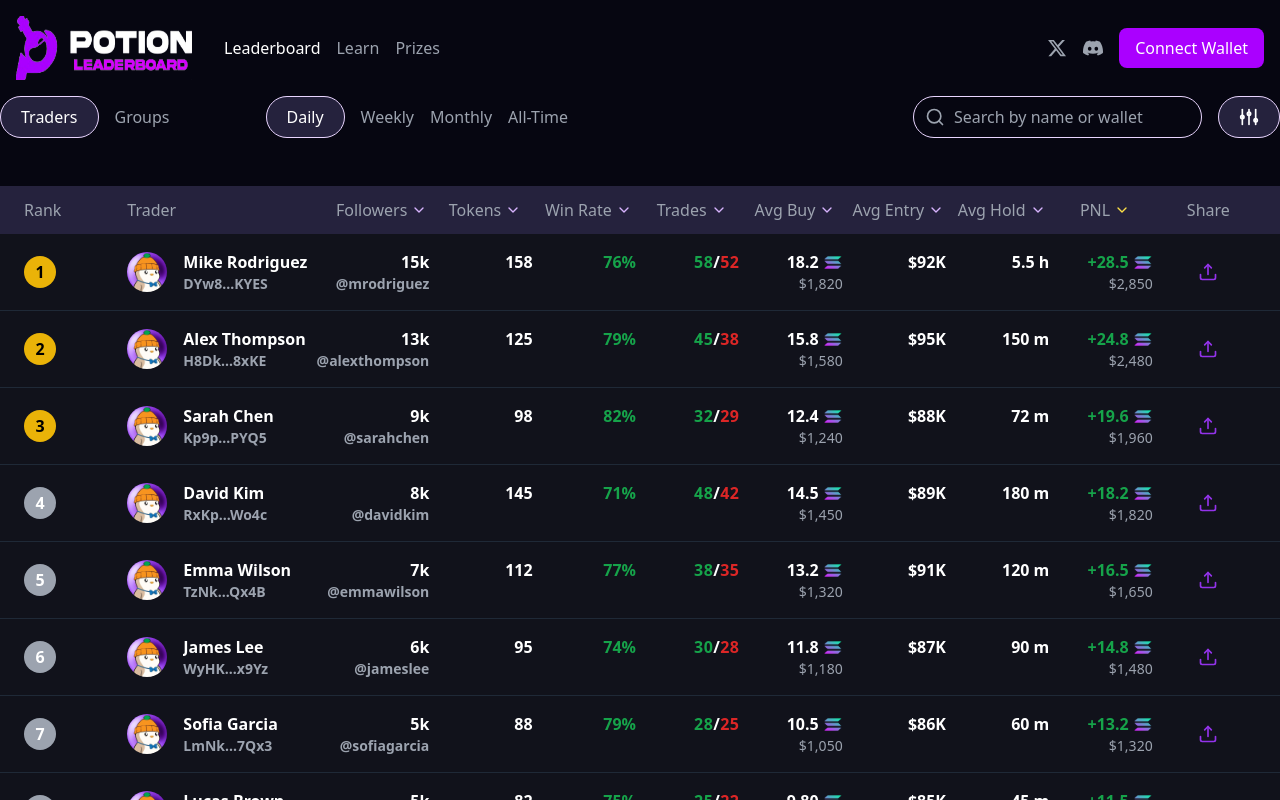
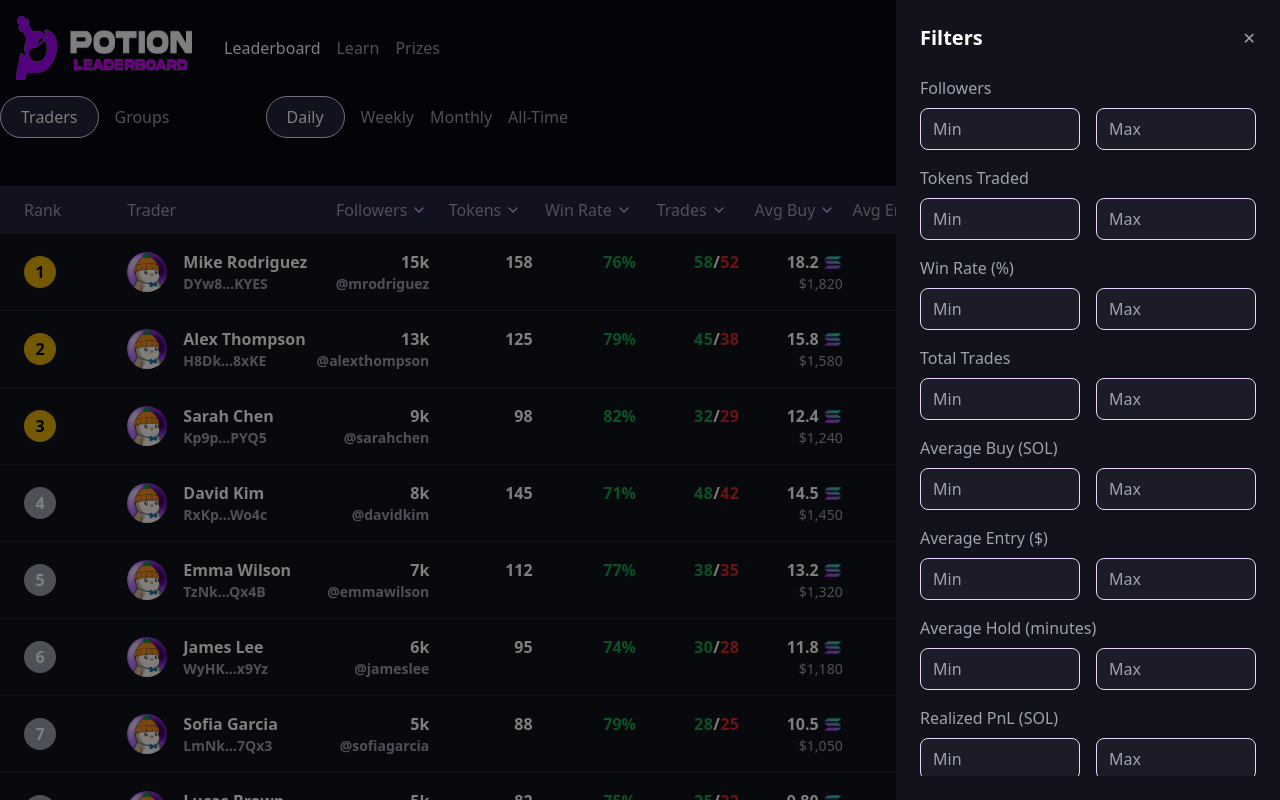
Before and after one commit to deiv-hash/potion-leaderboard, a Next.js app: page / in a window 1280 px wide. Both pictures are taken after a click on the button 1249 px from the left and 117 px from the top of the page. Shown: the top 800 px of the page. Built offline with nearby package versions, Linux system fonts and the light colour scheme.

Commit message:
Implement interactive filter drawer with range filters

```diff
--- a/app/components/Filter.tsx
+++ b/app/components/Filter.tsx
@@ -1,9 +1,167 @@
+import { useState } from "react";
 import { FilterIcon } from "./icons/FilterIcon";
+import { FilterRange, Filters } from "../types/trader";
 
-export function Filter() {
+interface FilterProps {
+  filters: Filters;
+  onFilterChange: (filters: Filters) => void;
+}
+
+interface RangeFilterProps {
+  label: string;
+  range: FilterRange | undefined;
+  onChange: (range: FilterRange) => void;
+}
+
+function RangeFilter({ label, range, onChange }: RangeFilterProps) {
   return (
-    <button className="btn-tab flex items-center gap-2">
-      <FilterIcon className="h-5 w-5" />
-    </button>
+    <div className="mb-4">
+      <label className="block text-gray-400 mb-2">{label}</label>
+      <div className="flex gap-4">
+        <input
+          type="number"
+          placeholder="Min"
+          value={range?.min || ""}
+          onChange={(e) =>
+            onChange({
+              ...range,
+              min: e.target.value ? Number(e.target.value) : undefined,
+            })
+          }
+          className="w-full bg-[#1C1C28] border border-purple-200 rounded-lg px-3 py-2"
+        />
+        <input
+          type="number"
+          placeholder="Max"
+          value={range?.max || ""}
+          onChange={(e) =>
+            onChange({
+              ...range,
+              max: e.target.value ? Number(e.target.value) : undefined,
+            })
+          }
+          className="w-full bg-[#1C1C28] border border-purple-200 rounded-lg px-3 py-2"
+        />
+      </div>
+    </div>
   );
 }
+
+export function Filter({ filters, onFilterChange }: FilterProps) {
+  const [isOpen, setIsOpen] = useState(false);
+
+  const updateFilter = (key: keyof Filters, value: FilterRange) => {
+    onFilterChange({
+      ...filters,
+      [key]: value,
+    });
+  };
+
+  return (
+    <>
+      <button
+        className="btn-tab flex items-center gap-2"
+        onClick={() => setIsOpen(true)}
+      >
+        <FilterIcon className="h-5 w-5" />
+      </button>
+
+      {/* Overlay */}
+      {isOpen && (
+        <div
+          className="fixed inset-0 bg-black bg-opacity-50 z-40"
+          onClick={() => setIsOpen(false)}
+        />
+      )}
+
+      {/* Drawer */}
+      <div
+        className={`fixed right-0 top-0 h-full w-96 bg-[#11121B] z-50 transform transition-transform duration-300 ease-in-out ${
+          isOpen ? "translate-x-0" : "translate-x-full"
+        }`}
+      >
+        <div className="p-6">
+          <div className="flex justify-between items-center mb-6">
+            <h2 className="text-xl font-bold text-white">Filters</h2>
+            <button
+              onClick={() => setIsOpen(false)}
+              className="text-gray-400 hover:text-white"
+            >
+              ✕
+            </button>
+          </div>
+
+          <div className="overflow-y-auto h-[calc(100vh-100px)]">
+            <RangeFilter
+              label="Followers"
+              range={filters.xFollowersRange}
+              onChange={(range) => updateFilter("xFollowersRange", range)}
+            />
+            <RangeFilter
+              label="Tokens Traded"
+              range={filters.tokensRange}
+              onChange={(range) => updateFilter("tokensRange", range)}
+            />
+            <RangeFilter
+              label="Win Rate (%)"
+              range={filters.winRateRange}
+              onChange={(range) => updateFilter("winRateRange", range)}
+            />
+            <RangeFilter
+              label="Total Trades"
+              range={filters.tradesCountRange}
+              onChange={(range) => updateFilter("tradesCountRange", range)}
+            />
+            <RangeFilter
+              label="Average Buy (SOL)"
+              range={filters.avgBuyRange}
+              onChange={(range) => updateFilter("avgBuyRange", range)}
+            />
+            <RangeFilter
+              label="Average Entry ($)"
+              range={filters.avgEntryRange}
+              onChange={(range) => updateFilter("avgEntryRange", range)}
+            />
+            <RangeFilter
+              label="Average Hold (minutes)"
+              range={filters.avgHoldRange}
+              onChange={(range) => updateFilter("avgHoldRange", range)}
+            />
+            <RangeFilter
+              label="Realized PnL (SOL)"
+              range={filters.realizedPnlRange}
+              onChange={(range) => updateFilter("realizedPnlRange", range)}
+            />
+
+            <div className="mt-6 flex gap-4">
+              <button
+                onClick={() => {
+                  onFilterChange({
+                    ...filters,
+                    xFollowersRange: undefined,
+                    tokensRange: undefined,
+                    winRateRange: undefined,
+                    tradesCountRange: undefined,
+                    avgBuyRange: undefined,
+                    avgEntryRange: undefined,
+                    avgHoldRange: undefined,
+                    realizedPnlRange: undefined,
+                  });
+                }}
+                className="w-full py-2 px-4 border border-purple-200 text-purple-200 rounded-lg hover:bg-purple-200 hover:text-black transition-colors"
+              >
+                Reset
+              </button>
+              <button
+                onClick={() => setIsOpen(false)}
+                className="w-full py-2 px-4 bg-purple-600 text-white rounded-lg hover:bg-purple-700 transition-colors"
+              >
+                Apply
+              </button>
+            </div>
+          </div>
+        </div>
+      </div>
+    </>
+  );
+}
--- a/app/hooks/useTraders.ts
+++ b/app/hooks/useTraders.ts
@@ -21,9 +21,76 @@ export function useTraders(filters: Filters): UseTradersProps {
           sortBy: filters.sortBy,
           sortDirection: filters.sortDirection,
         });
+
         if (filters.search) {
           queryParams.append("search", filters.search);
         }
+
+        // Add range filters
+        if (filters.xFollowersRange?.min)
+          queryParams.append(
+            "xFollowersMin",
+            filters.xFollowersRange.min.toString()
+          );
+        if (filters.xFollowersRange?.max)
+          queryParams.append(
+            "xFollowersMax",
+            filters.xFollowersRange.max.toString()
+          );
+
+        if (filters.tokensRange?.min)
+          queryParams.append("tokensMin", filters.tokensRange.min.toString());
+        if (filters.tokensRange?.max)
+          queryParams.append("tokensMax", filters.tokensRange.max.toString());
+
+        if (filters.winRateRange?.min)
+          queryParams.append("winRateMin", filters.winRateRange.min.toString());
+        if (filters.winRateRange?.max)
+          queryParams.append("winRateMax", filters.winRateRange.max.toString());
+
+        if (filters.tradesCountRange?.min)
+          queryParams.append(
+            "tradesMin",
+            filters.tradesCountRange.min.toString()
+          );
+        if (filters.tradesCountRange?.max)
+          queryParams.append(
+            "tradesMax",
+            filters.tradesCountRange.max.toString()
+          );
+
+        if (filters.avgBuyRange?.min)
+          queryParams.append("avgBuyMin", filters.avgBuyRange.min.toString());
+        if (filters.avgBuyRange?.max)
+          queryParams.append("avgBuyMax", filters.avgBuyRange.max.toString());
+
+        if (filters.avgEntryRange?.min)
+          queryParams.append(
+            "avgEntryMin",
+            filters.avgEntryRange.min.toString()
+          );
+        if (filters.avgEntryRange?.max)
+          queryParams.append(
+            "avgEntryMax",
+            filters.avgEntryRange.max.toString()
+          );
+
+        if (filters.avgHoldRange?.min)
+          queryParams.append("avgHoldMin", filters.avgHoldRange.min.toString());
+        if (filters.avgHoldRange?.max)
+          queryParams.append("avgHoldMax", filters.avgHoldRange.max.toString());
+
+        if (filters.realizedPnlRange?.min)
+          queryParams.append(
+            "realizedPnlMin",
+            filters.realizedPnlRange.min.toString()
+          );
+        if (filters.realizedPnlRange?.max)
+          queryParams.append(
+            "realizedPnlMax",
+            filters.realizedPnlRange.max.toString()
+          );
+
         const response = await fetch(`/api/traders?${queryParams}`);
         const data = await response.json();
         setTraders(data);
```
